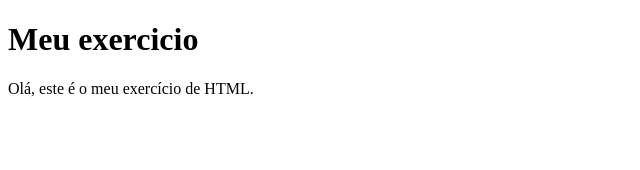
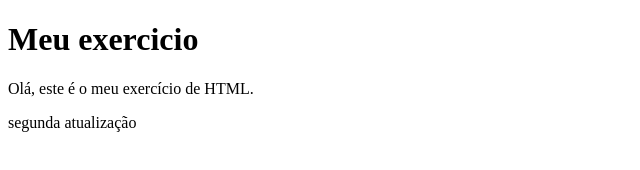
Before and after one commit to allanmag/Site-de-estudos, a plain HTML site: page ex0001/index.html in a window 1280 px wide. Shown: the whole page, without its empty margins (0-640 px from the left). Drawn offline with Linux system fonts and the light colour scheme.

Commit message:
colocando um segundo paragrafo

```diff
--- a/ex0001/index.html
+++ b/ex0001/index.html
@@ -8,5 +8,7 @@
 <body>
     <h1>Meu exercicio</h1>
     <p>Olá, este é o meu exercício de HTML.</p>
+
+    <p>segunda atualização</p>
 </body>
 </html>
```
